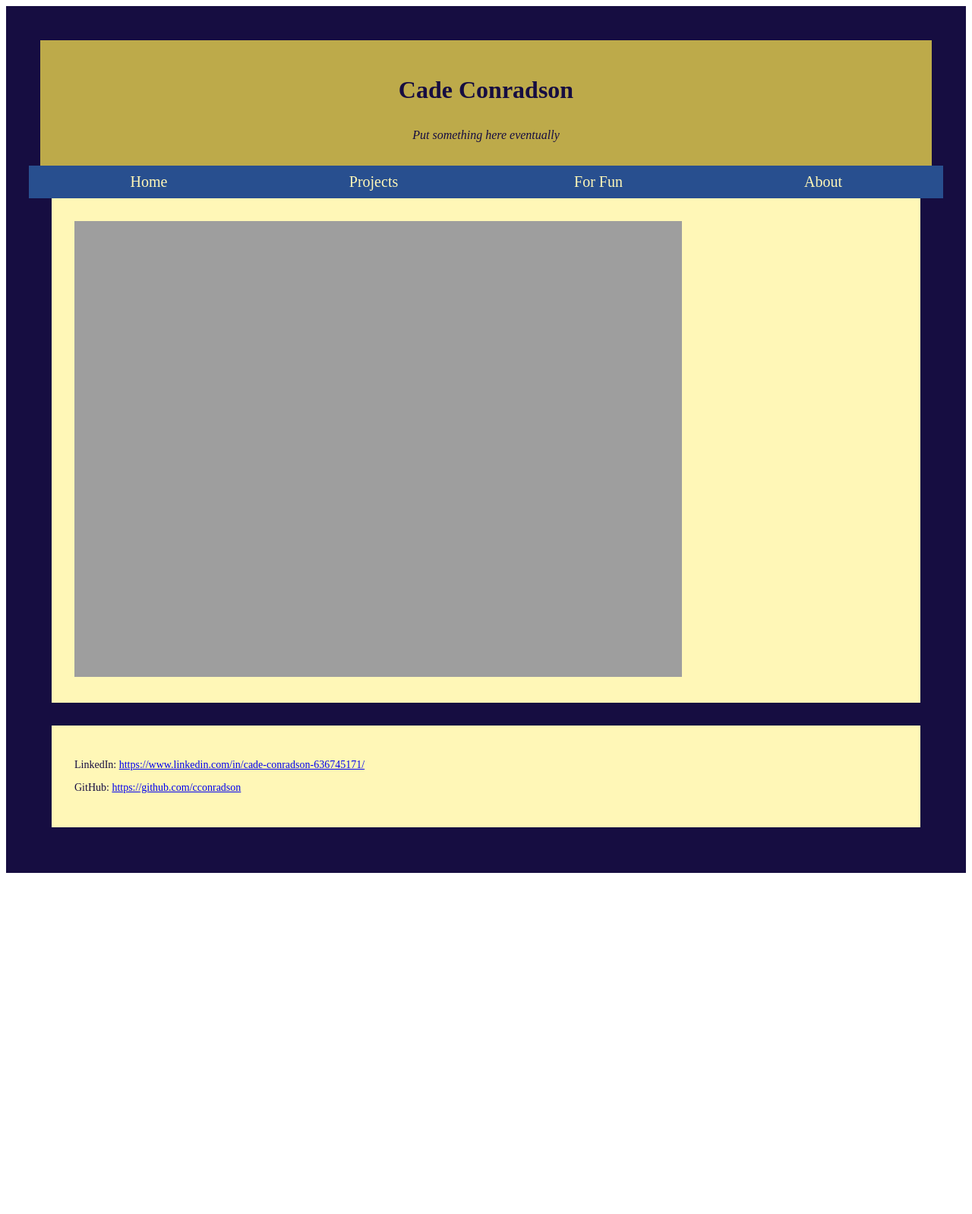
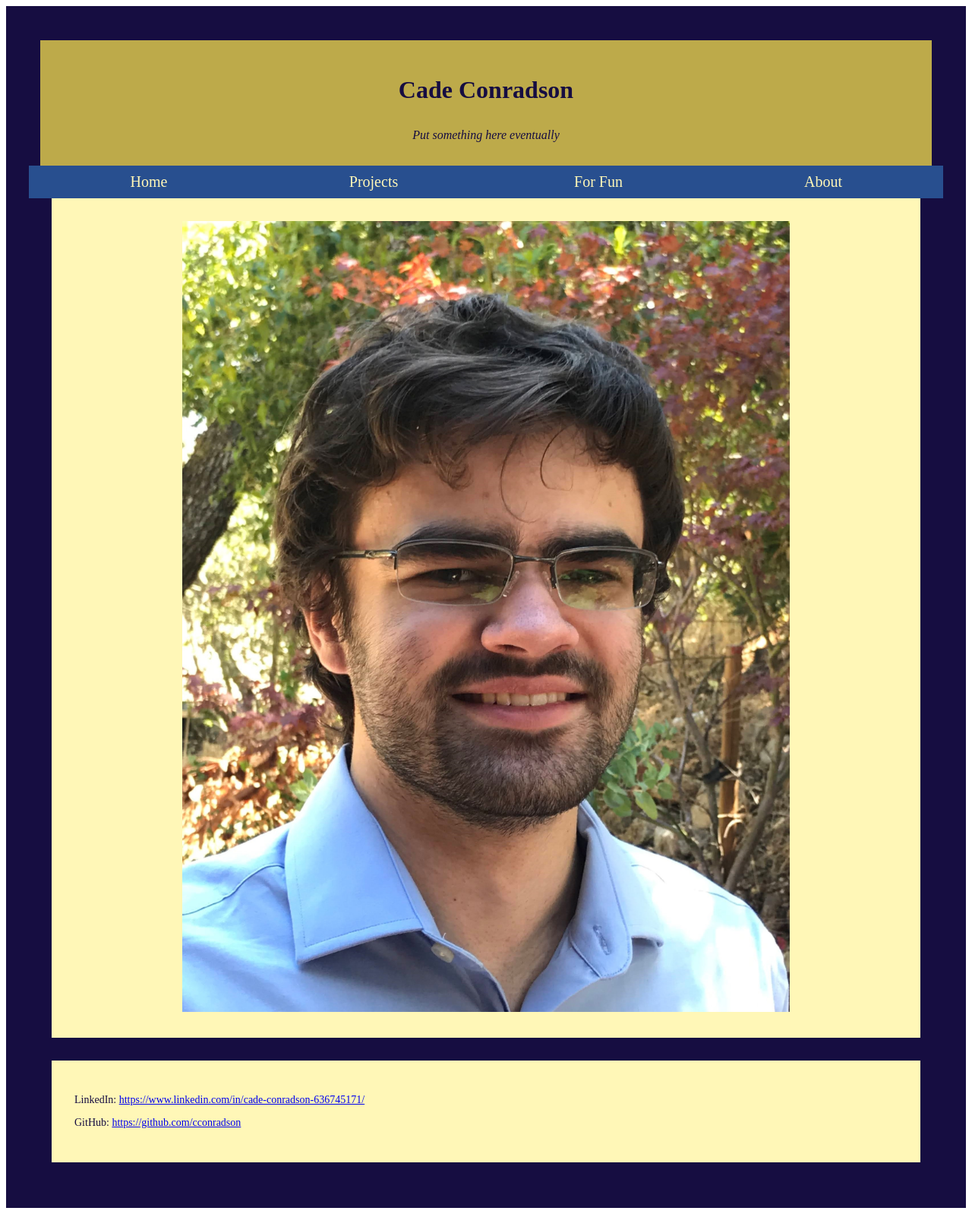
Before and after one commit to cconradson/cconradson.github.io, a Jekyll site: the page built from index.html, in a window 1280 px wide. Shown: the whole page at 76% size. Built offline with Jekyll 4.4.1, drawn with Linux system fonts in a browser that asks for light colours; before the commit the page ends 1157 px from its top, so only the background shows below that.

Commit message:
fix file extension

```diff
--- a/index.html
+++ b/index.html
@@ -3,7 +3,7 @@ layout: default
 title: Home
 ---
 
-<div class="body">
+<div class="body" style="text-align:center">
 	<img src="{{ site.url }}/assets/images/face.jpg" alt="face" style="width:800px">
 </div>
 
```
Also changed, not shown: assets/images/face.jpg (added).
